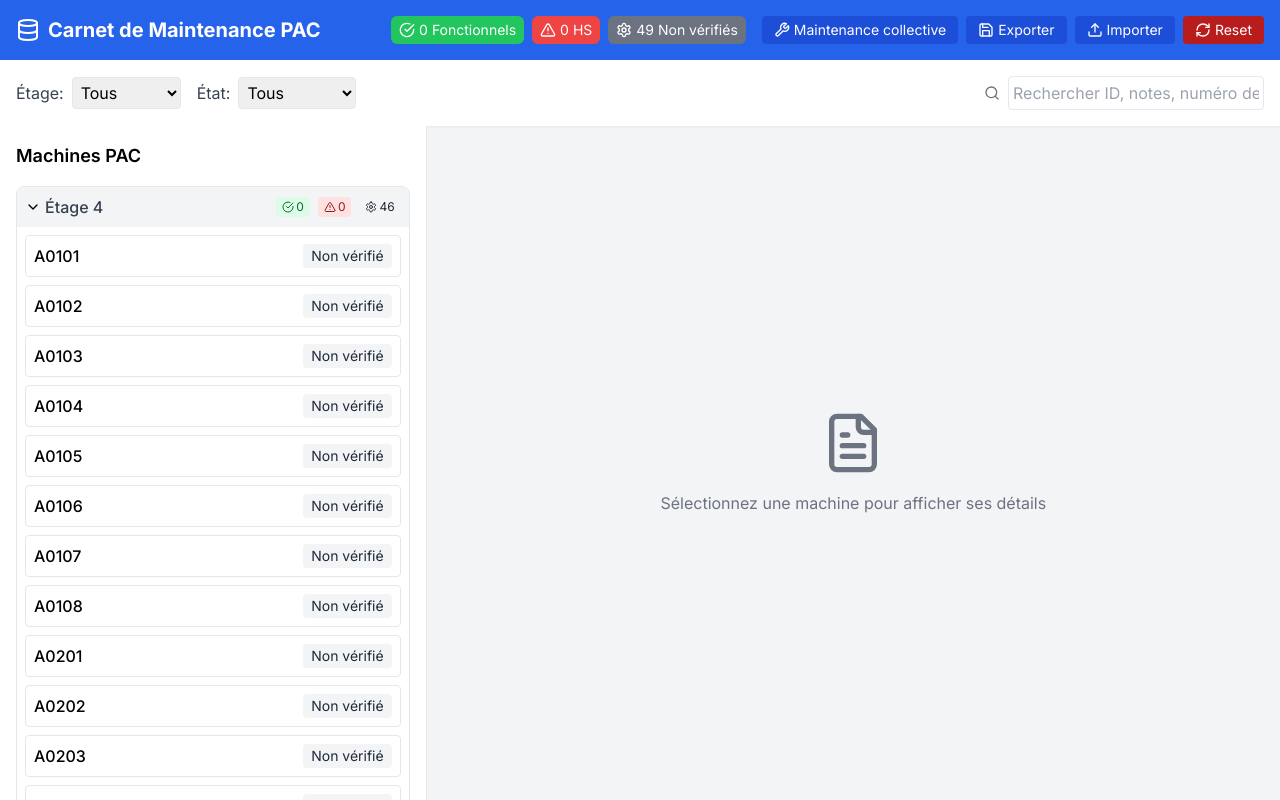
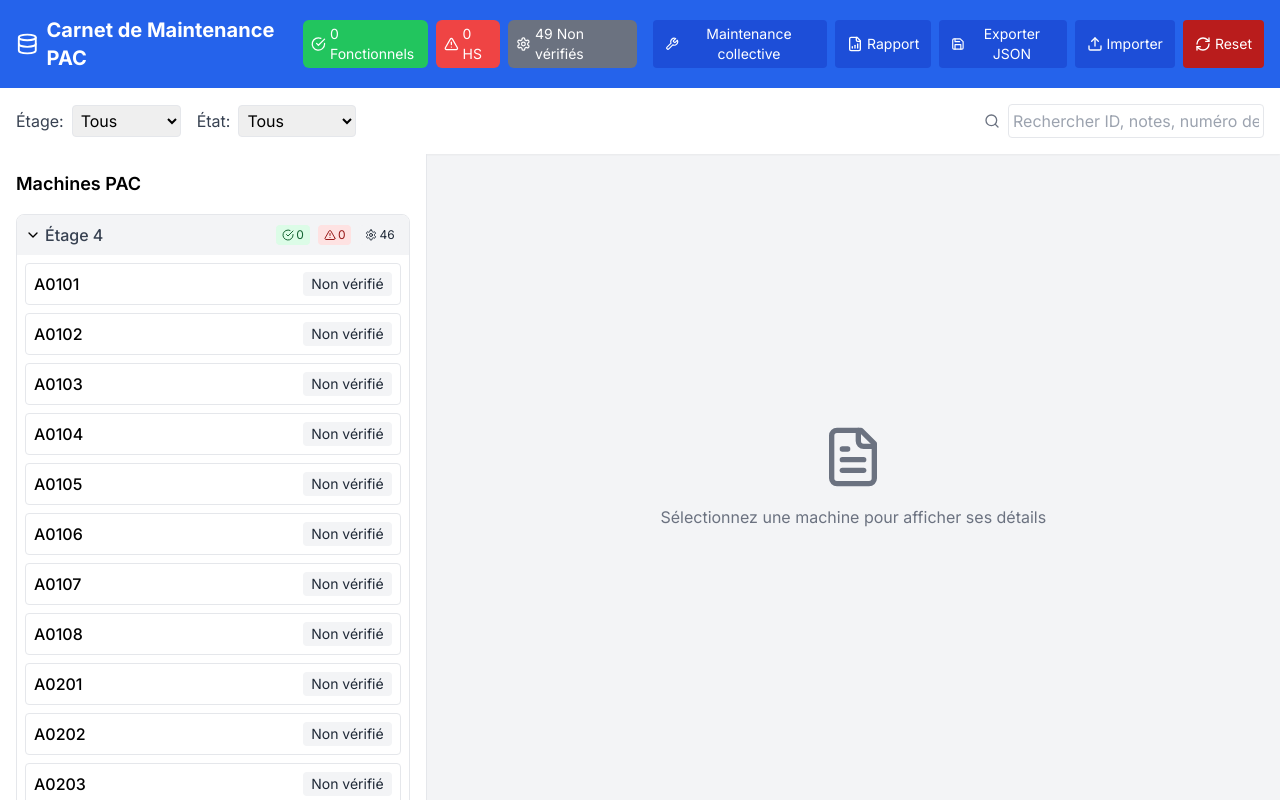
Before and after one commit to DaMolks/carnet-maintenance-pac, a React (Create React App) app: page / in a window 1280 px wide. Built offline with nearby package versions, Linux system fonts and the light colour scheme; the HTML template or start-up script is replaced by a standard one.

Commit message:
Intégration du composant ExportReport pour la génération de rapports

```diff
--- a/src/components/CarnetMaintenancePAC.js
+++ b/src/components/CarnetMaintenancePAC.js
@@ -1,6 +1,6 @@
 import React, { useState, useEffect } from 'react';
 import { Database, FileText, AlertTriangle, CheckCircle, Settings, Search,
-         Save, Upload, RefreshCw, Wrench } from 'lucide-react';
+         Save, Upload, RefreshCw, Wrench, FileBarChart } from 'lucide-react';
 
 // Importer le service de données
 import dataService from '../services/DataService';
@@ -12,6 +12,7 @@ import { formatDateToFrench, getTodayFrenchFormat } from '../utils/dateUtils';
 import EtageSection from './EtageSection';
 import MachineDetails from './MachineDetails';
 import MaintenanceCollectiveDetail from './MaintenanceCollectiveDetail';
+import ExportReport from './ExportReport';
 
 // Liste complète des étages disponibles
 const etages = ['4', 'Technique'];
@@ -55,6 +56,9 @@ const CarnetMaintenancePAC = () => {
     description: 'Maintenance filtres et filtres à tamis + essais de fonctionnement',
     technicien: ''
   });
+
+  // État pour l'interface d'export de rapport
+  const [showExportReport, setShowExportReport] = useState(false);
 
   // Chargement initial des données
   useEffect(() => {
@@ -303,7 +307,7 @@ const CarnetMaintenancePAC = () => {
     }
   };
 
-  // Exporter les données
+  // Exporter les données en JSON
   const handleExport = () => {
     const jsonData = dataService.exportData();
     const blob = new Blob([jsonData], { type: 'application/json' });
@@ -351,6 +355,16 @@ const CarnetMaintenancePAC = () => {
 
     // Réinitialiser l'input file
     event.target.value = '';
+  };
+
+  // Afficher l'interface d'export de rapport
+  const showExportReportModal = () => {
+    setShowExportReport(true);
+  };
+
+  // Fermer l'interface d'export de rapport
+  const closeExportReportModal = () => {
+    setShowExportReport(false);
   };
 
   // Mettre à jour la liste des machines et les statistiques
@@ -504,11 +518,18 @@ const CarnetMaintenancePAC = () => {
                 <Wrench className="w-4 h-4 mr-1" /> Maintenance collective
               </button>
               <button
+                onClick={showExportReportModal}
+                className="bg-blue-700 hover:bg-blue-800 text-white px-3 py-1 rounded flex items-center text-sm"
+                title="Générer rapport"
+              >
+                <FileBarChart className="w-4 h-4 mr-1" /> Rapport
+              </button>
+              <button
                 onClick={handleExport}
                 className="bg-blue-700 hover:bg-blue-800 text-white px-3 py-1 rounded flex items-center text-sm"
                 title="Exporter les données"
               >
-                <Save className="w-4 h-4 mr-1" /> Exporter
+                <Save className="w-4 h-4 mr-1" /> Exporter JSON
               </button>
               <label className="bg-blue-700 hover:bg-blue-800 text-white px-3 py-1 rounded flex items-center text-sm cursor-pointer"
                      title="Importer des données">
@@ -664,6 +685,15 @@ const CarnetMaintenancePAC = () => {
           )}
         </div>
       </div>
+
+      {/* Modal pour l'export de rapport */}
+      {showExportReport && (
+        <ExportReport
+          onClose={closeExportReportModal}
+          machines={machines}
+          etages={etages}
+        />
+      )}
     </div>
   );
 };
```
